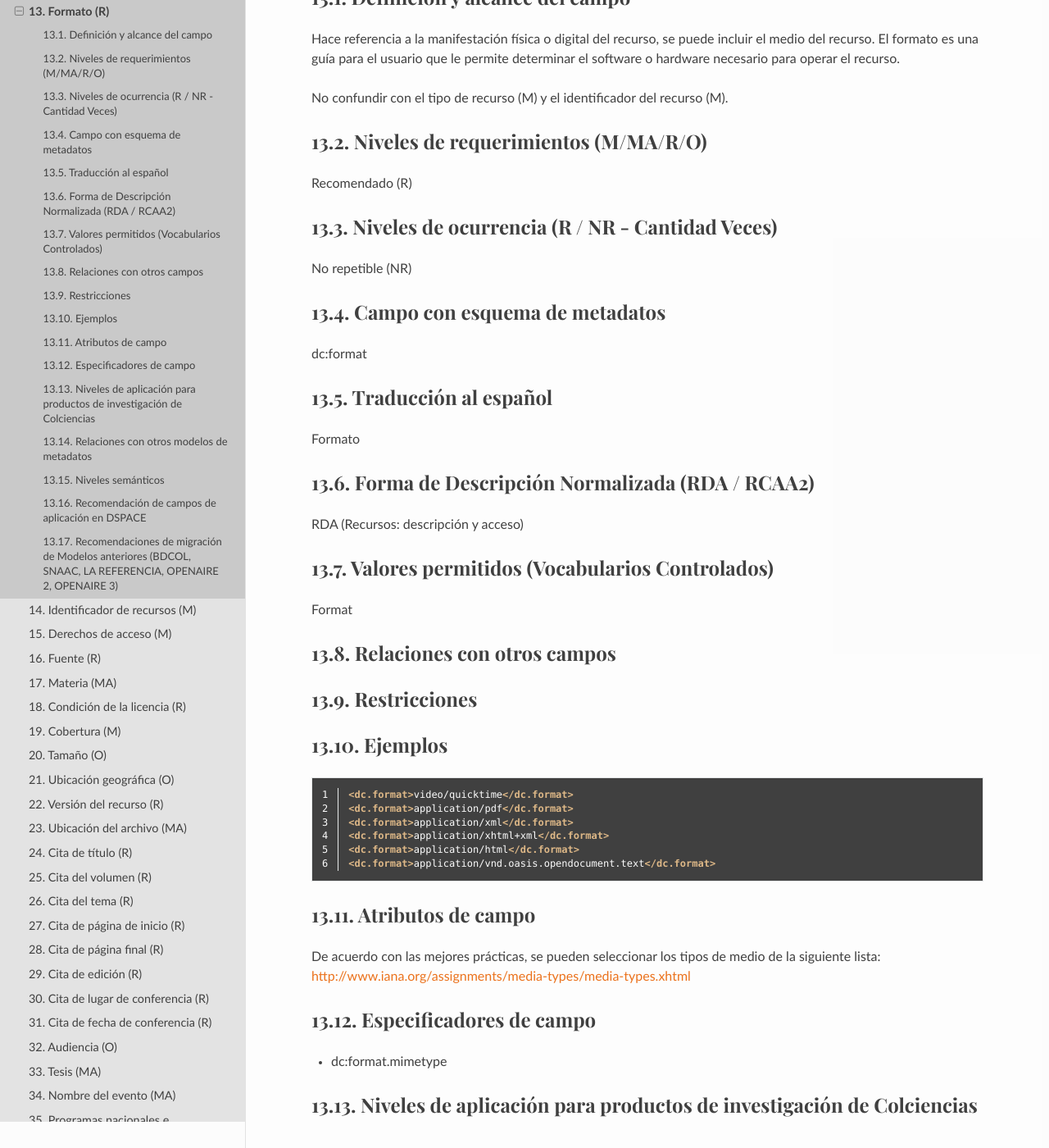
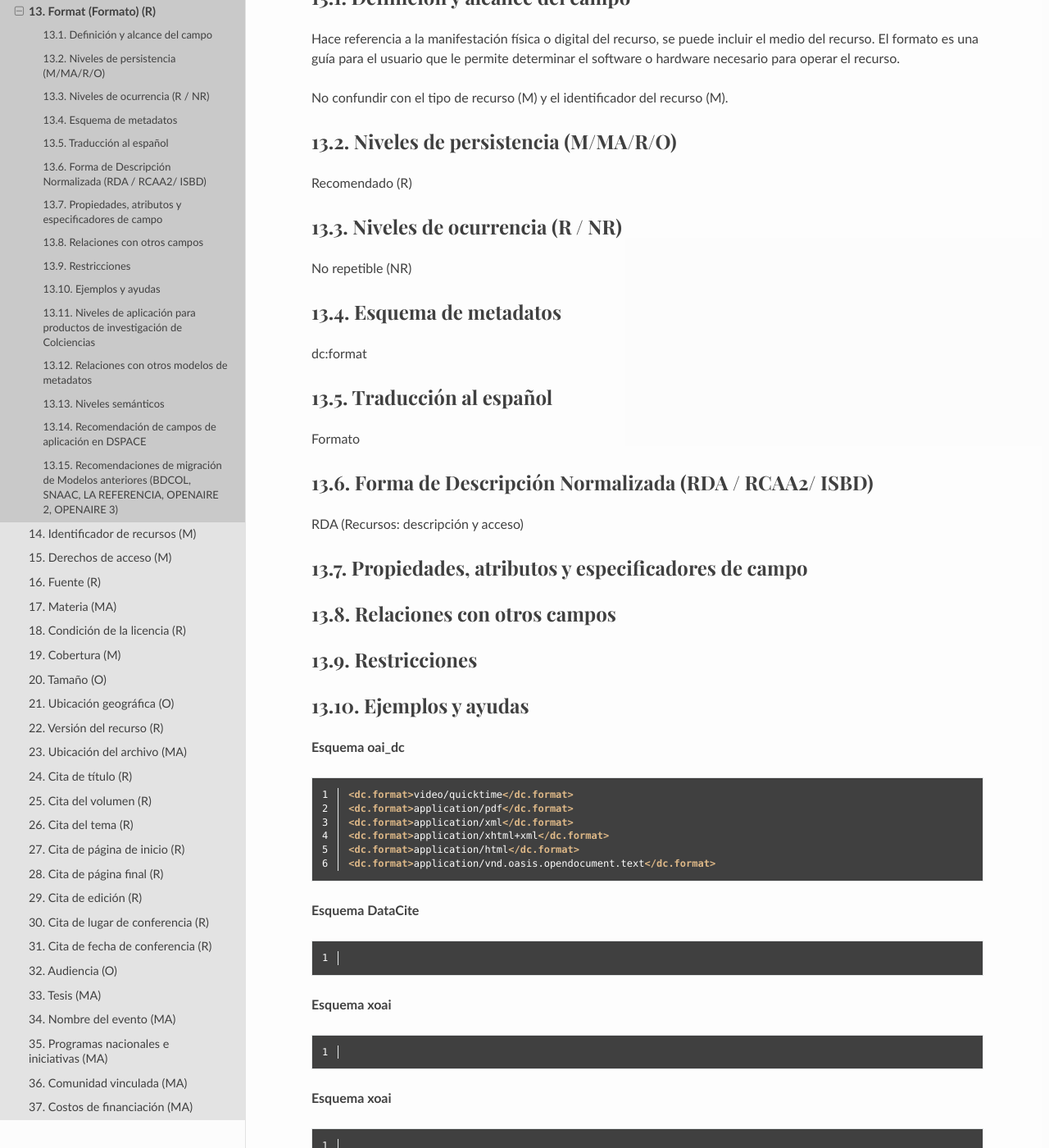
Before and after one commit to rcic/openaire4, a Sphinx documentation site: the page built from docs/field_format.rst, in a window 1280 px wide and 1400 px high, scrolled down 219 px. Shown: the whole window at 82% size. Built offline with Sphinx 7.4.7 and the Read the Docs theme 2.0.0, drawn with Linux system fonts in a browser that asks for light colours; some web fonts are replaced; a script that is not in the unit is left out; some of the changed text lies outside the part shown.

Commit message:
actualizacion

```diff
--- a/docs/field_format.rst
+++ b/docs/field_format.rst
@@ -11,29 +11,28 @@
 
 No confundir con el tipo de recurso (M) y el identificador del recurso (M).
 
-Niveles de requerimientos (M/MA/R/O)
-------------------------------------
+Niveles de persistencia (M/MA/R/O)
+-----------------------------------
 Recomendado (R)
 
-Niveles de ocurrencia (R / NR -  Cantidad Veces)
-------------------------------------------------
+Niveles de ocurrencia (R / NR)
+------------------------------
 No repetible (NR)
 
-Campo con esquema de metadatos
-------------------------------
+Esquema de metadatos
+--------------------
 dc:format
 
 Traducción al español
 ---------------------
 Formato
 
-Forma de Descripción Normalizada (RDA / RCAA2)
-----------------------------------------------
+Forma de Descripción Normalizada (RDA / RCAA2/ ISBD)
+----------------------------------------------------
 RDA (Recursos: descripción y acceso)
 
-Valores permitidos (Vocabularios Controlados)
----------------------------------------------
-Format
+Propiedades, atributos y especificadores de campo
+-------------------------------------------------
 
 Relaciones con otros campos
 ---------------------------
@@ -41,9 +40,10 @@
 Restricciones
 -------------
 
+Ejemplos y ayudas
+------------------
 
-Ejemplos
---------
+**Esquema oai_dc**
 
 .. code-block:: xml
    :linenos:
@@ -55,16 +55,21 @@
    <dc.format>application/html</dc.format>
    <dc.format>application/vnd.oasis.opendocument.text</dc.format>
 
-.. _DRIVER Guidelines v2 element format: https://wiki.surfnet.nl/display/DRIVERguidelines/Format
+**Esquema DataCite**
 
-Atributos de campo
-------------------
-De acuerdo con las mejores prácticas, se pueden seleccionar los tipos de medio de la siguiente lista: http://www.iana.org/assignments/media-types/media-types.xhtml
+.. code-block:: xml
+   :linenos:
 
-Especificadores de campo
-------------------------
+**Esquema xoai**
 
-- dc:format.mimetype
+.. code-block:: xml
+   :linenos:
+
+**Esquema xoai**
+
+.. code-block:: xml
+   :linenos:
+
 
 Niveles de aplicación para productos de investigación de Colciencias
 --------------------------------------------------------------------
```
Also changed, not shown: other parts of docs/field_format.rst (+2 -2 lines).
